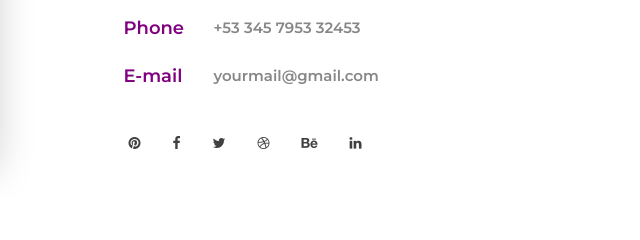
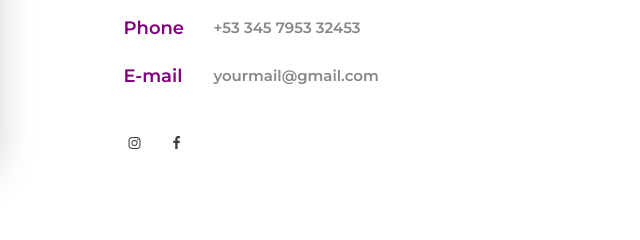
Before and after one commit to Lidzfreak3000/webStuff, a plain HTML site: page webFiles/drpro/contact.html in a window 1280 px wide. Shown: the part 1040-1280 px from the top of the page, 629-1269 px from the left. Drawn offline with Linux system fonts and the light colour scheme; some packages are replaced by stand-ins of ours; grey boxes are pictures that could not be loaded.

Commit message:
Contact page updates

```diff
--- a/webFiles/drpro/contact.html
+++ b/webFiles/drpro/contact.html
@@ -178,12 +178,8 @@
 						</div>
 						<div class="contact_social">
 							<ul class="d-flex flex-row align-items-center justify-content-start">
-								<li><a href="#"><i class="fa fa-pinterest" aria-hidden="true"></i></a></li>
+								<li><a href="#"><i class="fa fa-instagram" aria-hidden="true"></i></a></li>
 								<li><a href="#"><i class="fa fa-facebook" aria-hidden="true"></i></a></li>
-								<li><a href="#"><i class="fa fa-twitter" aria-hidden="true"></i></a></li>
-								<li><a href="#"><i class="fa fa-dribbble" aria-hidden="true"></i></a></li>
-								<li><a href="#"><i class="fa fa-behance" aria-hidden="true"></i></a></li>
-								<li><a href="#"><i class="fa fa-linkedin" aria-hidden="true"></i></a></li>
 							</ul>
 						</div>
 					</div>
@@ -214,7 +210,7 @@
 	</div>
 
 	<!-- Newsletter -->
-
+	<!--
 	<div class="newsletter">
 		<div class="parallax_background parallax-window" data-parallax="scroll" data-image-src="images/newsletter.jpg" data-speed="0.8"></div>
 		<div class="container">
@@ -235,7 +231,7 @@
 			</div>
 		</div>
 	</div>
-
+-->
 	<!-- Footer -->
 
 	<footer class="footer">
```
